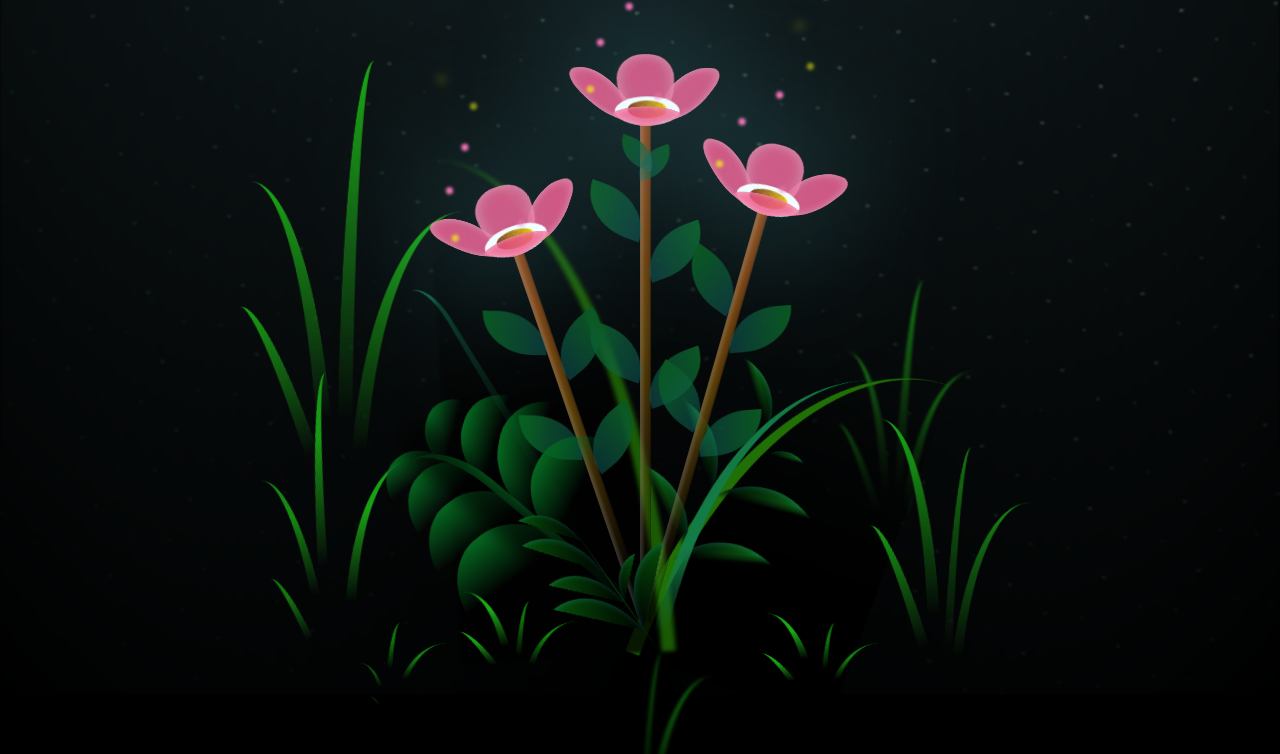
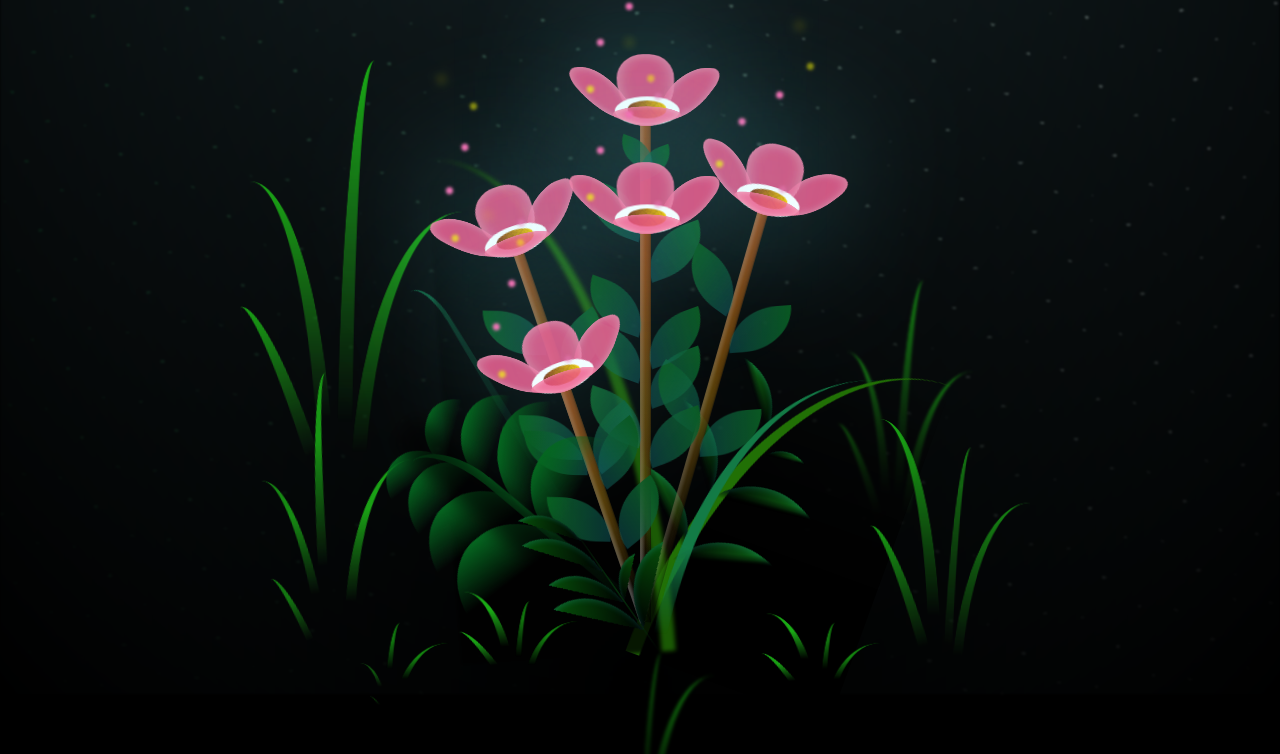
Before and after one commit to ntduong10698/happy_womman_day, a plain HTML site: page index.html in a window 1280 px wide. Shown: the part 106-860 px from the top of the page. Drawn offline with Linux system fonts and the light colour scheme; a web font is replaced by a local one.

Commit message:
add flower

```diff
--- a/index.html
+++ b/index.html
@@ -74,6 +74,58 @@
 
       <div class="flower flower--3">
         <div class="flower__leafs flower__leafs--3">
+          <div class="flower__leaf flower__leaf--1"></div>
+          <div class="flower__leaf flower__leaf--2"></div>
+          <div class="flower__leaf flower__leaf--3"></div>
+          <div class="flower__leaf flower__leaf--4"></div>
+          <div class="flower__white-circle"></div>
+
+          <div class="flower__light flower__light--1"></div>
+          <div class="flower__light flower__light--2"></div>
+          <div class="flower__light flower__light--3"></div>
+          <div class="flower__light flower__light--4"></div>
+          <div class="flower__light flower__light--5"></div>
+          <div class="flower__light flower__light--6"></div>
+          <div class="flower__light flower__light--7"></div>
+          <div class="flower__light flower__light--8"></div>
+
+        </div>
+        <div class="flower__line">
+          <div class="flower__line__leaf flower__line__leaf--1"></div>
+          <div class="flower__line__leaf flower__line__leaf--2"></div>
+          <div class="flower__line__leaf flower__line__leaf--3"></div>
+          <div class="flower__line__leaf flower__line__leaf--4"></div>
+        </div>
+      </div>
+
+      <div class="flower flower--4">
+        <div class="flower__leafs flower__leafs--4">
+          <div class="flower__leaf flower__leaf--1"></div>
+          <div class="flower__leaf flower__leaf--2"></div>
+          <div class="flower__leaf flower__leaf--3"></div>
+          <div class="flower__leaf flower__leaf--4"></div>
+          <div class="flower__white-circle"></div>
+
+          <div class="flower__light flower__light--1"></div>
+          <div class="flower__light flower__light--2"></div>
+          <div class="flower__light flower__light--3"></div>
+          <div class="flower__light flower__light--4"></div>
+          <div class="flower__light flower__light--5"></div>
+          <div class="flower__light flower__light--6"></div>
+          <div class="flower__light flower__light--7"></div>
+          <div class="flower__light flower__light--8"></div>
+
+        </div>
+        <div class="flower__line">
+          <div class="flower__line__leaf flower__line__leaf--1"></div>
+          <div class="flower__line__leaf flower__line__leaf--2"></div>
+          <div class="flower__line__leaf flower__line__leaf--3"></div>
+          <div class="flower__line__leaf flower__line__leaf--4"></div>
+        </div>
+      </div>
+
+      <div class="flower flower--4 flower--5">
+        <div class="flower__leafs flower__leafs--4">
           <div class="flower__leaf flower__leaf--1"></div>
           <div class="flower__leaf flower__leaf--2"></div>
           <div class="flower__leaf flower__leaf--3"></div>
--- a/main.css
+++ b/main.css
@@ -149,6 +149,20 @@ body {
   -webkit-animation-delay: 1.7s;
           animation-delay: 1.7s;
 }
+
+.flower--5 {
+  left: 45%;
+  transform: rotate(-10deg);
+  -webkit-animation: moving-flower-3 4s linear infinite;
+          animation: moving-flower-3 4s linear infinite;
+}
+
+.flower--5 .flower__line {
+  height: 35vmin;
+  -webkit-animation-delay: 0.3s;
+          animation-delay: 0.3s;
+}
+
 .flower__leafs::after {
   content: "";
   position: absolute;
```
